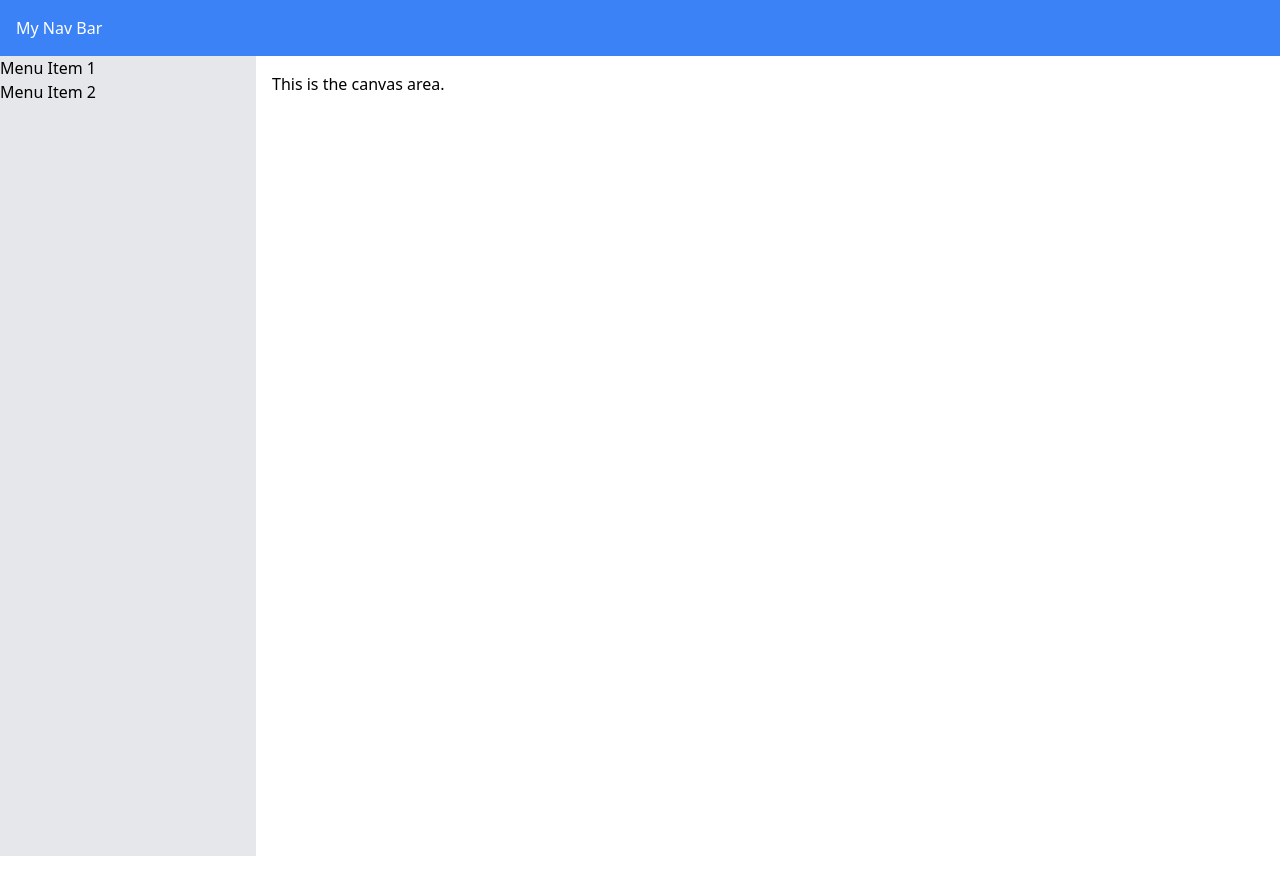
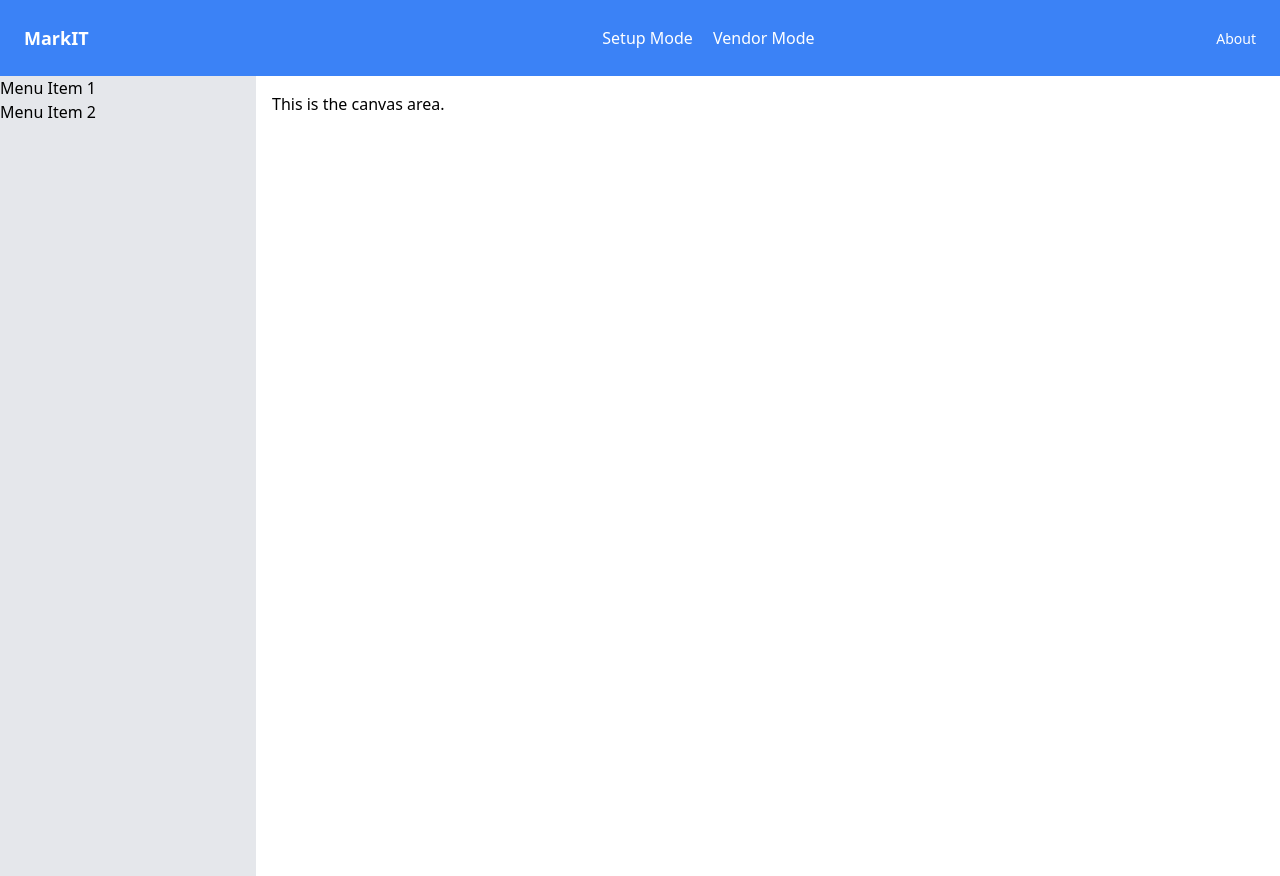
Before and after one commit to JustinDotRocks/MarkIT, a website: page index.html in a window 1280 px wide. Drawn offline with nearby package versions, Linux system fonts and the light colour scheme; files that its build step writes are made by us from their sources.

Commit message:
updated styling of the nav bar to make the elements orient themselves in a row. Also added event listeners to add/remove an active tag to the mode selected

```diff
--- a/index.html
+++ b/index.html
@@ -8,9 +8,23 @@
 </head>
 <body>
     <nav class="navbar">
-        <!-- Navigation Bar Content -->
-        <h1>My Nav Bar</h1>
+        <!-- MarkIT Element -->
+        <div class="markit">
+            <h1>MarkIT</h1>
+        </div>
+
+        <!-- Container for Modes -->
+        <div class="modes">
+            <button id="setup-mode" class="menu-btn mr-2">Setup Mode</button>
+            <button id="vendor-mode" class="menu-btn">Vendor Mode</button>
+        </div>
+
+        <div>
+            <a href="/about" class="about-link">About</a>
+        </div>
+        <!-- About Link -->
     </nav>
+
     <div class="container">
         <aside class="sidebar">
             <!-- Left Menu Area Content -->
--- a/index.js
+++ b/index.js
@@ -1 +1,17 @@
-console.log("Hello World from JavaScript!");
+
+document.addEventListener('DOMContentLoaded', () => {
+    const setupModeBtn = document.getElementById('setup-mode');
+    const vendorModeBtn = document.getElementById('vendor-mode');
+
+    setupModeBtn.addEventListener('click', () => {
+        setupModeBtn.classList.add('active');
+        vendorModeBtn.classList.remove('active');
+        // Additional logic for setup mode
+    });
+
+    vendorModeBtn.addEventListener('click', () => {
+        vendorModeBtn.classList.add('active');
+        setupModeBtn.classList.remove('active');
+        // Additional logic for vendor mode
+    });
+});
--- a/styles.css
+++ b/styles.css
@@ -4,7 +4,35 @@
 
 /* Example of custom CSS using Tailwind's @apply directive */
 .navbar {
-    @apply bg-blue-500 text-white p-4;
+    @apply bg-blue-500 text-white p-6 flex justify-between items-center;
+}
+
+.markit h1 {
+    @apply text-lg font-bold;
+}
+
+.modes {
+    @apply ml-32; /* Adjust the margin-left as needed */
+}
+
+.menu-button {
+    @apply text-white py-2 px-4 rounded transition-colors duration-300;
+}
+
+.menu-btn.active {
+    @apply bg-orange-600; /* Active state color */
+}
+
+#setup-mode {
+    @apply mr-4;
+}
+
+#vendor-mode {
+    @apply mr-4;
+}
+
+.about-link {
+    @apply text-white text-sm hover:text-orange-300;
 }
 
 .sidebar {
```
